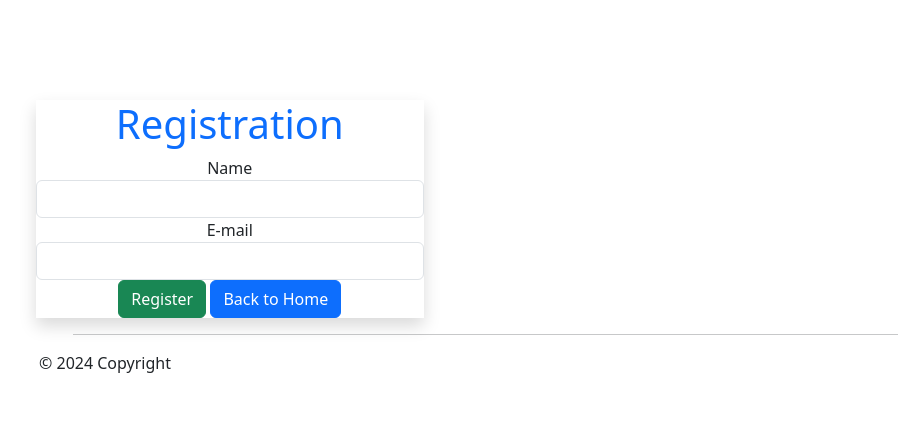
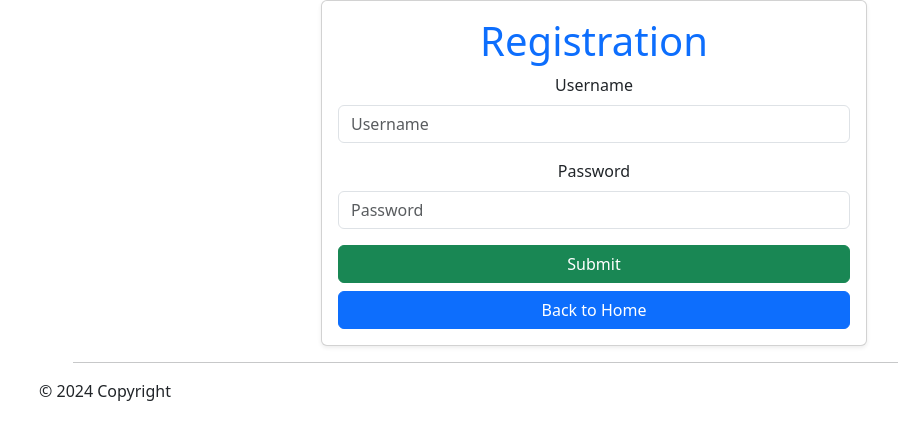
Before and after one commit to lataeqishere/WEB_MOVIE_RECOMMENDATION, a Flask app: page /register in a window 1280 px wide. Shown: the part 73-513 px from the top of the page, without its empty margins (46-944 px from the left). Run offline with Flask 3, Linux system fonts and the light colour scheme; some web fonts are replaced.

Commit message:
update register page

```diff
--- a/application/templates/register.html
+++ b/application/templates/register.html
@@ -1,29 +1,63 @@
 {% extends "layout.html" %}
 
+{% block styles %}
+<style>
+    .registration-card {
+        max-width: 400px;
+        margin: 50px auto;
+    }
+
+    .registration-card .form-label {
+        font-weight: bold;
+    }
+
+    .registration-card .form-control {
+        margin-bottom: 15px;
+    }
+
+    .registration-card .btn {
+        margin-top: 15px;
+    }
+
+    .registration-card .alert {
+        margin-bottom: 15px;
+    }
+</style>
+{% endblock %}
+
 {% block content %}
+<div class="container">
+    <div class="row justify-content-center">
+        <div class="col-md-6">
+            <div class="card registration-card shadow-sm">
+                <div class="card-body">
+                    <h1 class="page-header text-primary text-center">Registration</h1>
 
-<div class="container" style="margin-top:100px">
-    <div class="col-md-offset-1 col-md-10" >
-        <div class="col-md-offset-3 col-md-5" >
-            <div class="shadow">
-                <form method="POST" action="/register">
-                    <h1 class="page-header text-primary text-center">Registration</h1>
-                    <div class="form-group">
-                        <label>Name</label>
-                        <input type="text" class="form-control" name="name" required>
-                    </div>
-                    <div class="form-group">
-                        <label>E-mail</label>
-                        <input type="email" class="form-control" name="email" required>
-                    </div>
-                    <div class="form-group">
-                        <input type="submit" class="btn btn-success btn-block" value="Register">
-                        <a href="{{url_for('index')}}" class="btn btn-primary btn-block">Back to Home</a>
-                    </div>
-                </form>
+                    {% with messages = get_flashed_messages(with_categories=true) %}
+                        {% if messages %}
+                            {% for category,message in messages %}
+                                <div class="alert alert-{{category}}" role="alert">{{message}}</div>
+                            {% endfor %}
+                        {% endif %}
+                    {% endwith %}
+
+                    <form method="POST" action="/register">
+                        <div class="mb-3">
+                            <label for="name" class="form-label">Username</label>
+                            <input type="text" placeholder="Username" id="name" name="name" class="form-control" required>
+                        </div>
+                        <div class="mb-3">
+                            <label for="password" class="form-label">Password</label>
+                            <input type="password" placeholder="Password" id="password" name="password" class="form-control" required>
+                        </div>
+                        <div class="d-grid gap-2">
+                            <input type="submit" value="Submit" class="btn btn-success">
+                            <a href="{{url_for('index')}}" class="btn btn-primary">Back to Home</a>
+                        </div>
+                    </form>
+                </div>
             </div>
         </div>
     </div>
 </div>
-
 {% endblock %}
```
